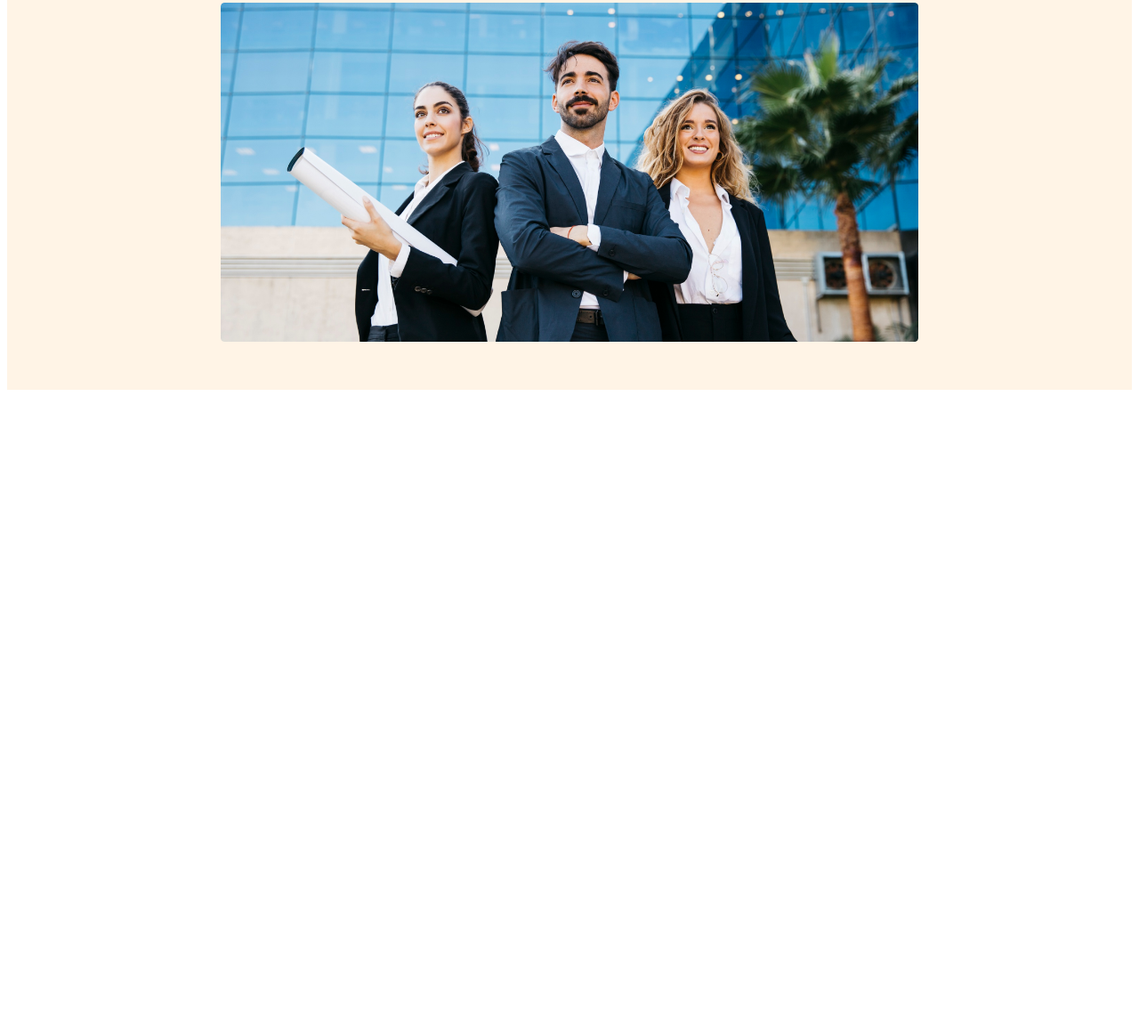
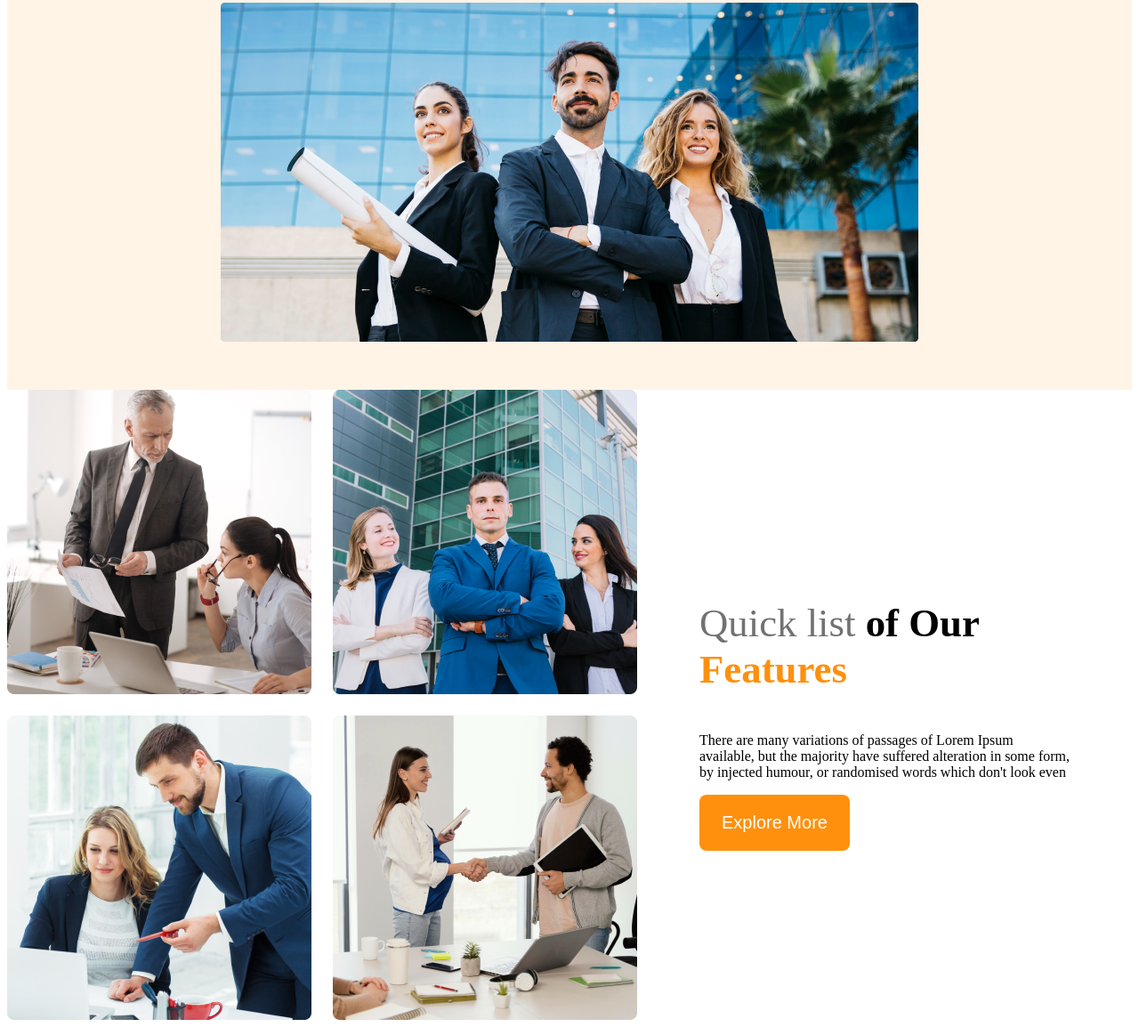
Before and after one commit to Sabujatiq/g3-Architect-Website, a plain HTML site: page index.html in a window 1280 px wide. Shown: the part 483-1637 px from the top of the page at 89% size. Before the commit the page ends 929 px from the top, so only its background shows below. Drawn offline with Linux system fonts and the light colour scheme.

Commit message:
feartures added

```diff
--- a/index.html
+++ b/index.html
@@ -35,6 +35,24 @@
 
     </header>
     <main>
+        <section class="teams-container">
+            <div class="teams-img-container">
+                <img src="images/team1.png" alt="">
+                <img src="images/team2.png" alt="">
+                <img src="images/team3.png" alt="">
+                <img src="images/team4.png" alt="">
+
+            </div>
+            <div class="teams-content">
+                <h3 class="teams-title"><span class="Quick-list">Quick list</span> <span>of Our</span> <span class="text-feartures">Features</span>
+
+                </h3>
+                <p class="teams-description">There are many variations of passages of Lorem Ipsum available, but the majority have suffered alteration in some form, by injected humour, or randomised words which don't look even</p>
+
+                <button class="btn-primary">Explore More</button>
+
+            </div>
+        </section>
 
     </main>
     <footer>
--- a/styles/architect.css
+++ b/styles/architect.css
@@ -73,19 +73,64 @@ cursor: pointer;
     margin-top: 20px;
     width: 100%;
 }
+main{
+    max-width: 1440px;
+    margin: 0 auto;
+}
 
- @media screen and (max-width:576px) {
+
+    /*teams styles*/
+
+
+ .teams-container{
+    display: flex;
+    align-items: center;
+ }
+
+
+ .teams-img-container{
+    display: grid;
+    grid-template-columns:repeat(2, 1fr);
+    gap: 1.5rem;
+ }
+
+
+
+ .teams-content{
+   padding-left: 70px;
+padding-right: 70px;
+
+ }
+
+ .teams-title{
+
+    font-size:2.8rem;
+ }
+ .Quick-list{
+    color: #727272;
+    font-weight: 500;
+ }
+ .text-feartures{
+    color: #FF900E;
+    font-weight: 700;
+
+ }
+ .teams-description {
+
+ }
+
+  /* medium devices */
+  @media screen and (max-width:576px) {
     header{
         padding: 20px;}
     nav{
     flex-direction: column;
         }
+        main{
+            max-width: 1440px;
+            margin: 0 auto;
+        }
+  @media screen and (min-width:576px) and (max-width: 960px) {
+
 
  }
- /* medium devices */
- @media screen and (min-width:576px) and (max-width: 960px) {
-    nav{
-        flex-direction:column;
-    }
-
- }
```
